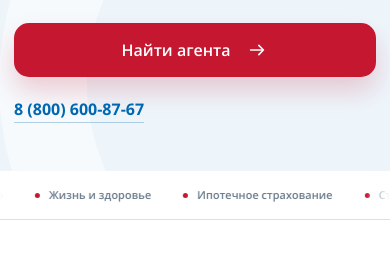
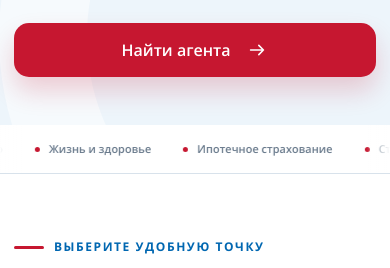
Before and after one commit to NeonSugar/AstroVolgaHub, a website: page energodar/index.html in a window 390 px wide. Shown: the part 575-843 px from the top of the page. Drawn offline with Linux system fonts and the light colour scheme; no server answers.

Commit message:
Deleted global phone from energodar page

```diff
--- a/energodar/index.html
+++ b/energodar/index.html
@@ -41,7 +41,6 @@
           <p class="city-hero-lead">Выберите ближайшую точку — свяжитесь с агентом по телефону или постройте маршрут в Яндекс Картах.</p>
           <div class="city-hero-actions">
             <a class="button button-primary" href="#agents">Найти агента <svg aria-hidden="true" viewBox="0 0 24 24"><path d="M5 12h14m-5-5 5 5-5 5"/></svg></a>
-            <a class="city-call-link track-phone" href="tel:88006008767">8 (800) 600-87-67</a>
           </div>
         </div>
         <div class="city-hero-visual city-hero-visual-generic" style="--city-hero-image:url('../assets/images/cities/energodar.webp')" aria-hidden="true">
```
